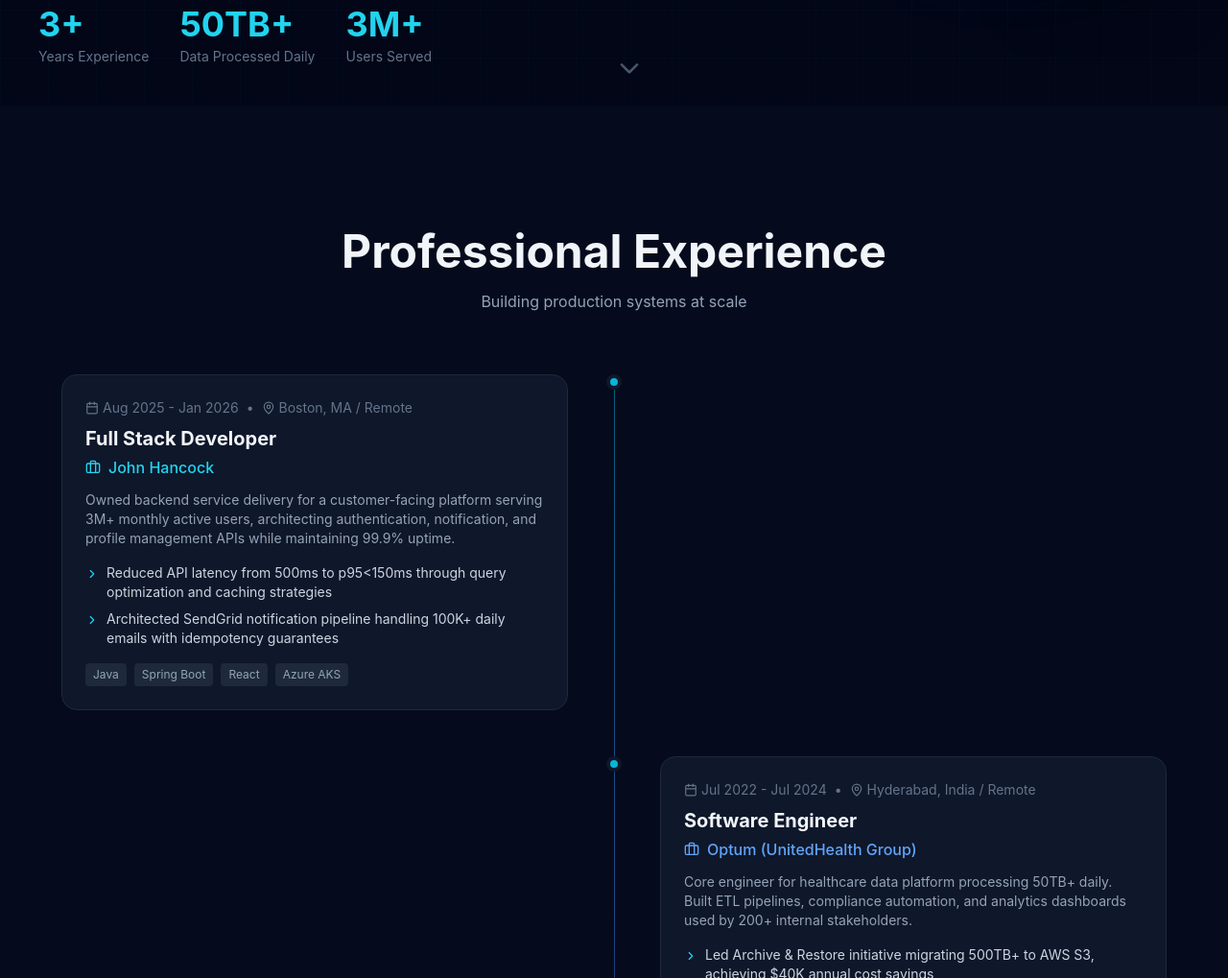
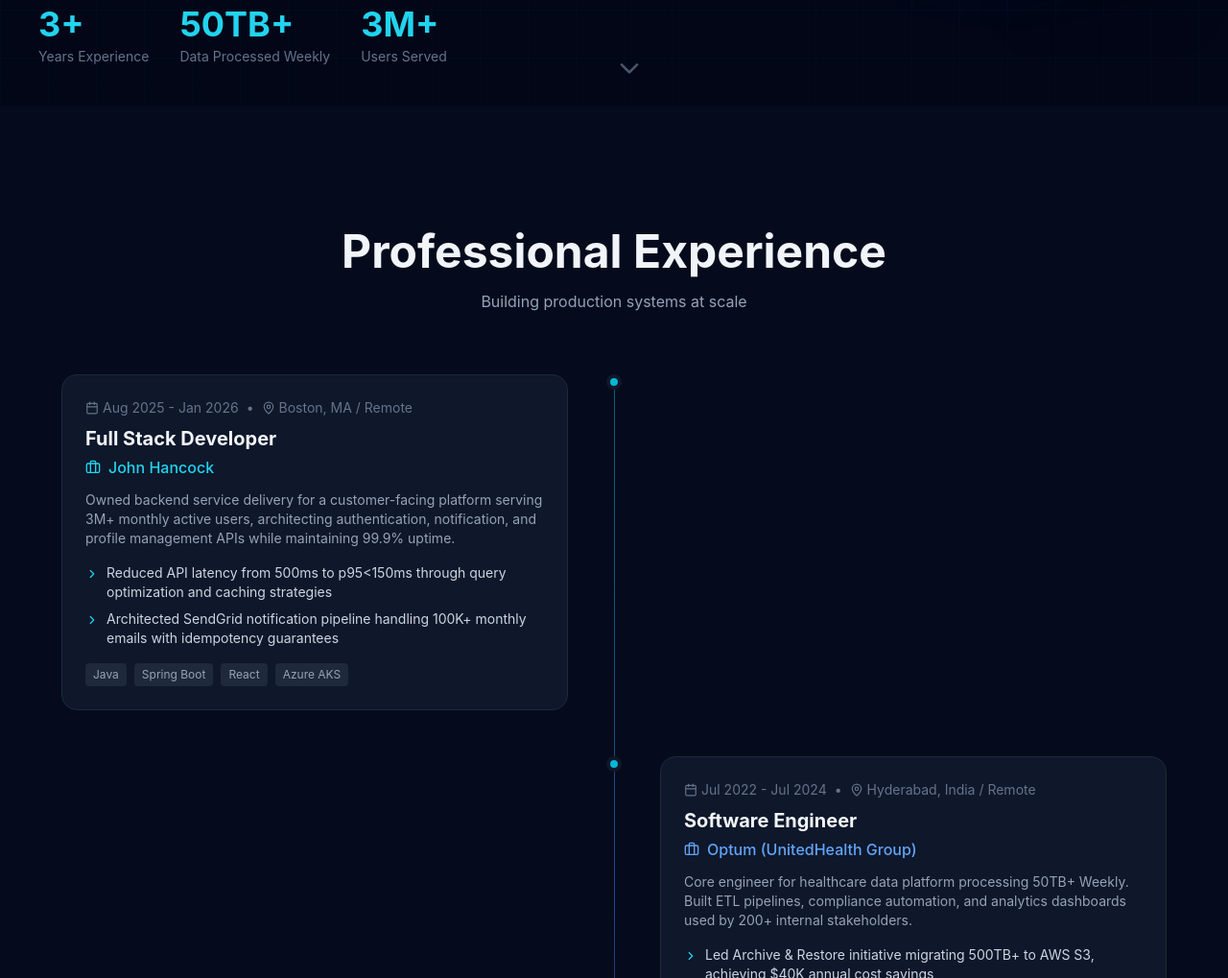
Before and after one commit to evishal2000/vishal_portfolio, a React (Create React App) app: page / in a window 1280 px wide. Shown: the part 770-1789 px from the top of the page at 96% size. Built offline with nearby package versions, Linux system fonts and the light colour scheme.

Commit message:
added details

```diff
--- a/src/components/TechPortfolio/Hero.jsx
+++ b/src/components/TechPortfolio/Hero.jsx
@@ -110,7 +110,7 @@ export const TechHero = ({ onNavigate }) => {
             >
               {[
                 { value: "3+", label: "Years Experience" },
-                { value: "50TB+", label: "Data Processed Daily" },
+                { value: "50TB+", label: "Data Processed Weekly" },
                 { value: "3M+", label: "Users Served" },
               ].map((stat, idx) => (
                 <div key={stat.label} className="text-center lg:text-left">
--- a/src/data/techData.js
+++ b/src/data/techData.js
@@ -27,7 +27,7 @@ export const experiences = [
       "Owned backend service delivery for a customer-facing platform serving 3M+ monthly active users, architecting authentication, notification, and profile management APIs while maintaining 99.9% uptime.",
     achievements: [
       "Reduced API latency from 500ms to p95<150ms through query optimization and caching strategies",
-      "Architected SendGrid notification pipeline handling 100K+ daily emails with idempotency guarantees",
+      "Architected SendGrid notification pipeline handling 100K+ monthly emails with idempotency guarantees",
       "Implemented comprehensive test suite achieving 85%+ code coverage, reducing production incidents by 40%",
       "Mentored 2 junior engineers and established code review best practices across the team",
     ],
@@ -51,7 +51,7 @@ export const experiences = [
     period: "Jul 2022 - Jul 2024",
     location: "Hyderabad, India / Remote",
     description:
-      "Core engineer for healthcare data platform processing 50TB+ daily. Built ETL pipelines, compliance automation, and analytics dashboards used by 200+ internal stakeholders.",
+      "Core engineer for healthcare data platform processing 50TB+ Weekly. Built ETL pipelines, compliance automation, and analytics dashboards used by 200+ internal stakeholders.",
     achievements: [
       "Led Archive & Restore initiative migrating 500TB+ to AWS S3, achieving $40K annual cost savings",
       "Built 30+ production ETL pipelines processing healthcare data with 99.95% accuracy",
```
